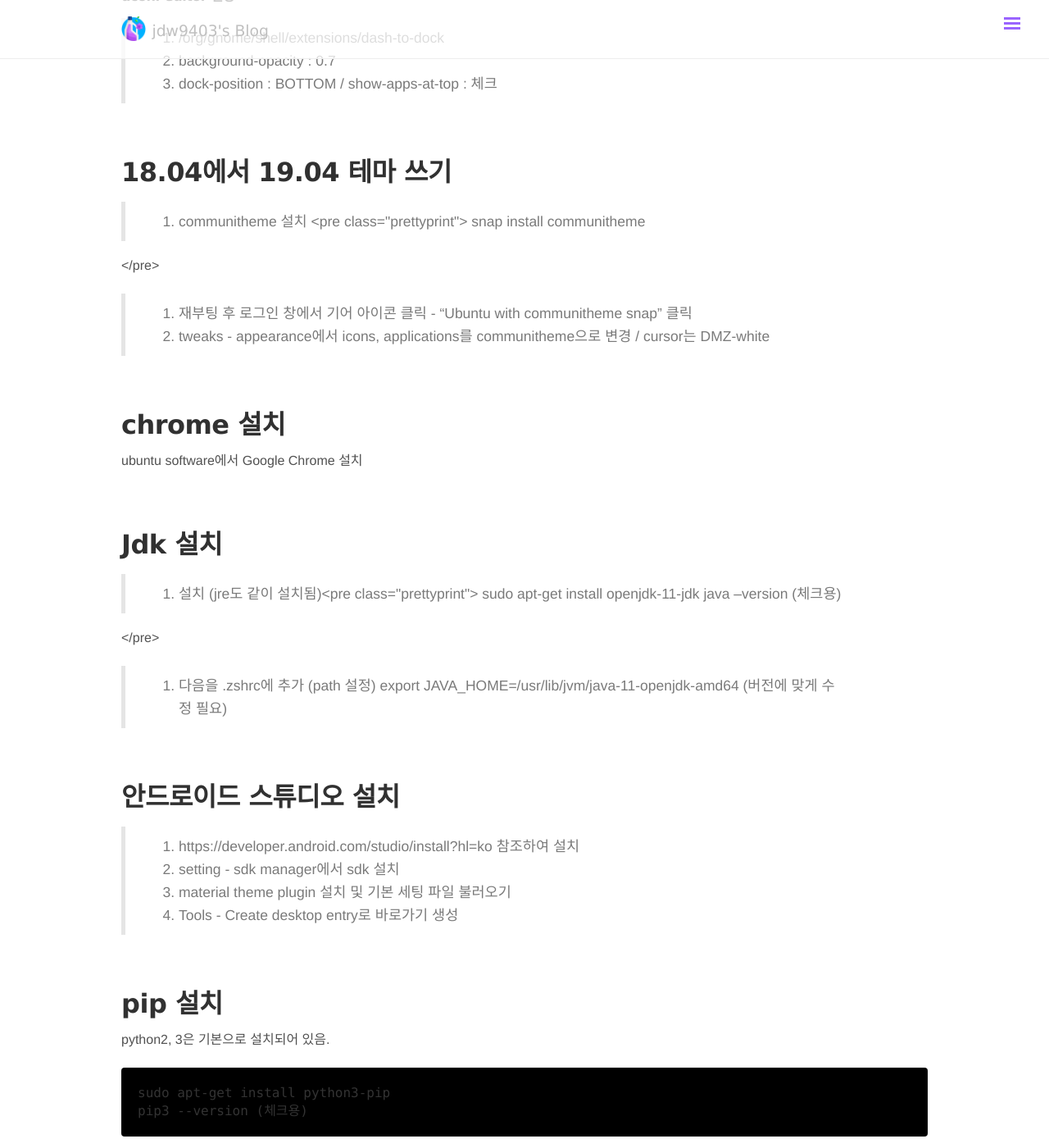
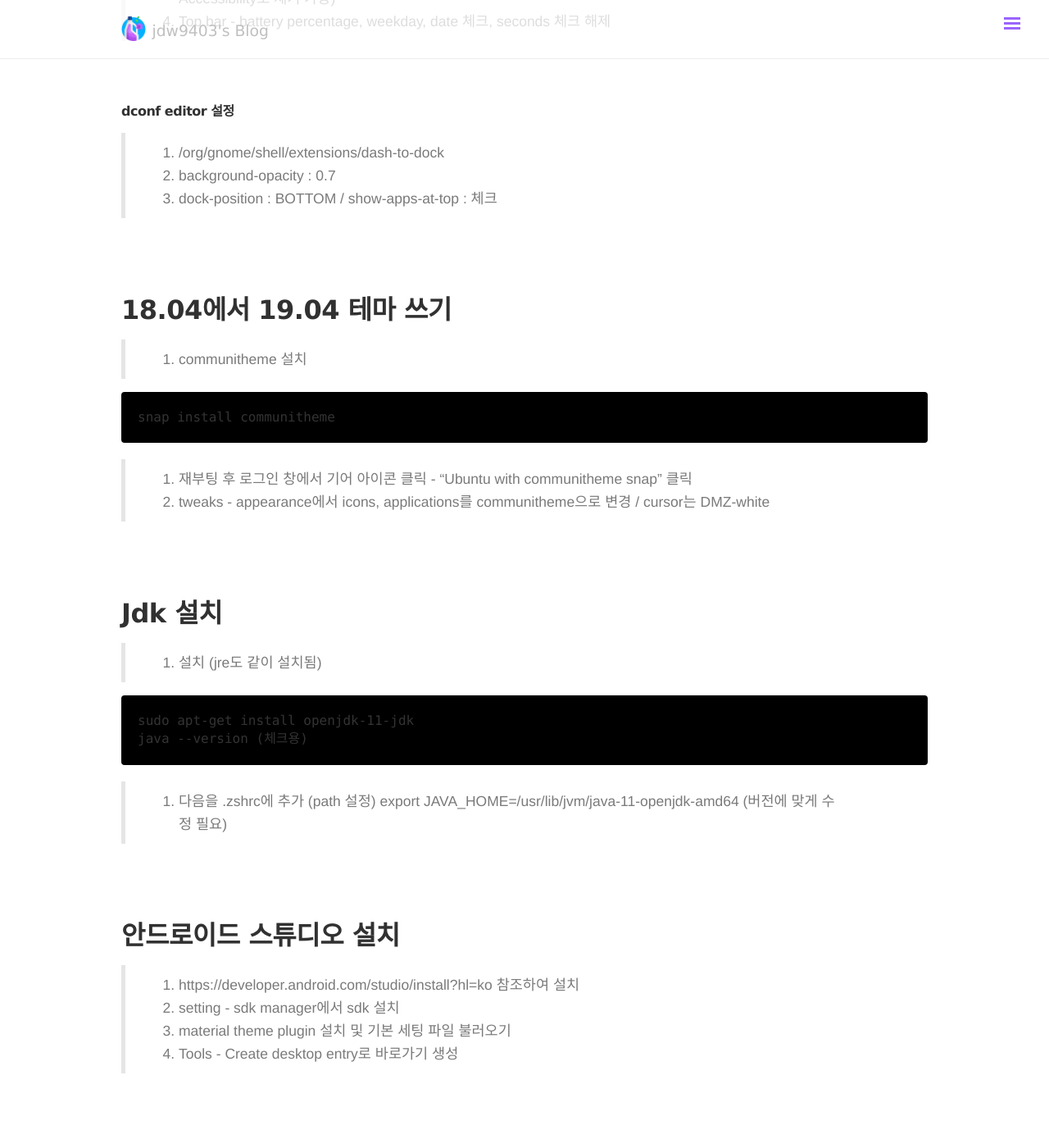
Before and after one commit to jdw9403/jdw9403.github.io, a Jekyll site: the page built from _posts/Linux/2020-01-29-ubuntu_setting.md, in a window 1280 px wide and 1400 px high, scrolled down 4042 px. Shown: the whole window at 82% size. Built offline with Jekyll 4.4.1, drawn with Linux system fonts in a browser that asks for light colours; nearby versions of some CDN libraries; formulas are drawn with MathJax 3; some of the changed text lies outside the part shown.

Commit message:
add linux post

```diff
--- a/_posts/Linux/2020-01-29-ubuntu_setting.md
+++ b/_posts/Linux/2020-01-29-ubuntu_setting.md
@@ -4,8 +4,6 @@
 category: Linux
 tag: [Linux]
 ---
-
-<br>
 
 ## Ubuntu 설치 후 초기 세팅을 정리한 글입니다.
 
@@ -52,6 +50,7 @@
 >5. Extra key for trigger input method는 체크 해제
 
 <br>
+<br>
 
 # 네트워크 설정 (고정 IP 사용시)
 
@@ -60,6 +59,7 @@
 >3. 하단에 IP주소, 넷마스크, 게이트웨이, DNS(,로 여러개 추가 가능) 작성
 >4. identity 탭에서 이름 설정 가능
 
+<br>
 <br>
 
 # Git SSH 설정
@@ -74,6 +74,7 @@
 출력된 암호키를 전부 복사한다.
 github 계정 settings - SSH and GPG keys에 등록
 
+<br>
 <br>
 
 # terminator, zsh 설정
@@ -246,6 +247,7 @@
 >6. 창 크기 조절은 ~/.config/termintor/config파일 수정 ([[[window0]]] 하단에 size = 740, 540 등으로 추가)
 
 <br>
+<br>
 
 # Top bar 숨기기
 
@@ -254,12 +256,14 @@
 >3. only when the active window takes the space 체크
 
 <br>
+<br>
 
 # Settings 설정
 
 >1. Dock - auto-hide the dock 체크 해제 / icon size - 28 / position - bottom
 >2. Power - Blank screen - never / Automatic suspend - when on battery power
 
+<br>
 <br>
 
 # tweaks, dconf editor 설정
@@ -283,33 +287,36 @@
 >3. dock-position : BOTTOM / show-apps-at-top : 체크
 
 <br>
+<br>
 
 # 18.04에서 19.04 테마 쓰기
 
->1. communitheme 설치 <pre class="prettyprint">
+>1. communitheme 설치
+
+<pre class="prettyprint">
 snap install communitheme
 </pre>
+
 >2. 재부팅 후 로그인 창에서 기어 아이콘 클릭 - "Ubuntu with communitheme snap" 클릭
 >3. tweaks - appearance에서 icons, applications를 communitheme으로 변경 / cursor는 DMZ-white
 
 <br>
-
-# chrome 설치
-
-ubuntu software에서 Google Chrome 설치
-
 <br>
 
 # Jdk 설치
 
->1. 설치 (jre도 같이 설치됨)<pre class="prettyprint">
+>1. 설치 (jre도 같이 설치됨)
+
+<pre class="prettyprint">
 sudo apt-get install openjdk-11-jdk
 java --version (체크용)
 </pre>
+
 >2. 다음을 .zshrc에 추가 (path 설정)
 export JAVA_HOME=/usr/lib/jvm/java-11-openjdk-amd64
 (버전에 맞게 수정 필요)
 
+<br>
 <br>
 
 # 안드로이드 스튜디오 설치
@@ -319,7 +326,7 @@
 >3. material theme plugin 설치 및 기본 세팅 파일 불러오기
 >4. Tools - Create desktop entry로 바로가기 생성
 
-
+<br>
 <br>
 
 # pip 설치
@@ -331,6 +338,7 @@
 </pre>
 
 <br>
+<br>
 
 # Mattermost 설치
 
@@ -341,11 +349,13 @@
 설치 후 서버 이름 및 url 설정
 
 <br>
+<br>
 
-# VSCode, Filezilla, Postman 설치
+# VSCode, Filezilla, Postman, Chrome 설치
 
 ubuntu software에서 모두 설치 가능
 
+<br>
 <br>
 
 # Barrier 설치
@@ -353,6 +363,7 @@
 https://github.com/debauchee/barrier/wiki/Building-on-Linux 참고해서 설치
 (git timeout 에러시 git 사이트에서 직접 주소 복사하여 clone)
 
+<br>
 <br>
 
 # IntelliJ IDEA, PyCharm, CLion설치
@@ -367,6 +378,7 @@
 CLion은 https://www.jetbrains.com/ko-kr/clion/download/#section=linux 에서 다운로드 받을 수 있지만 30일 평가판이다.
 
 <br>
+<br>
 
 # ROS2 설치
 
@@ -375,6 +387,7 @@
 Setup Locale과 Install Additional*은 생략 가능
 
 <br>
+<br>
 
 ---
 참고한 사이트 및 서적 : https://snowdeer.github.io/
```
Also changed, not shown: other parts of _posts/Linux/2020-01-29-ubuntu_setting.md (+1 -1 lines).
